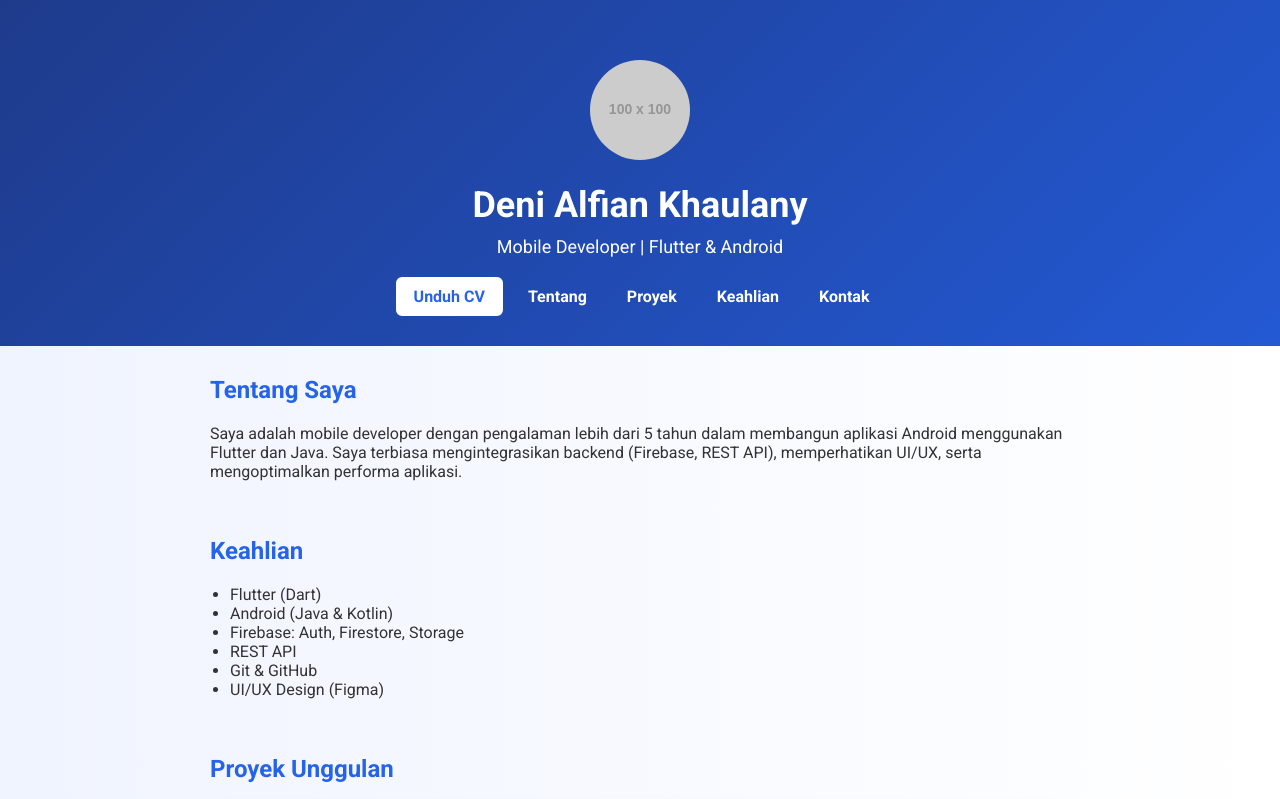
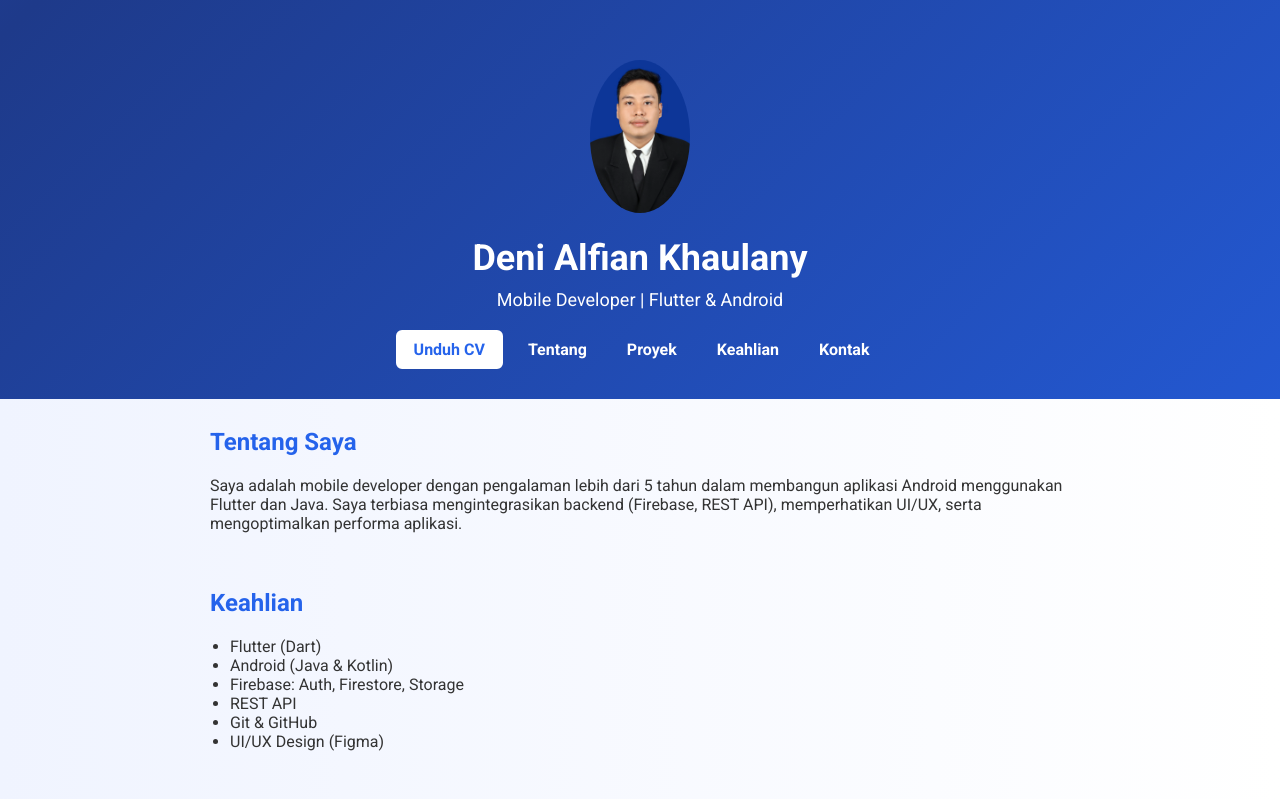
Before and after one commit to denialfiankhaulany20/portofolio, a plain HTML site: page index.html in a window 1280 px wide. Shown: the top 799 px of the page. Drawn offline with Linux system fonts and the light colour scheme; placeholder pictures from the web are drawn by us.

Commit message:
Update index.html

```diff
--- a/index.html
+++ b/index.html
@@ -171,7 +171,7 @@ body.dark-mode footer {
     }
   </script>
   <header>
-    <img src="https://via.placeholder.com/100" alt="Foto Profil" />
+    <img src="images/profile.jpg" alt="Foto Profil" />
     <h1>Deni Alfian Khaulany</h1>
     <p>Mobile Developer | Flutter & Android</p>
     <nav>
```
